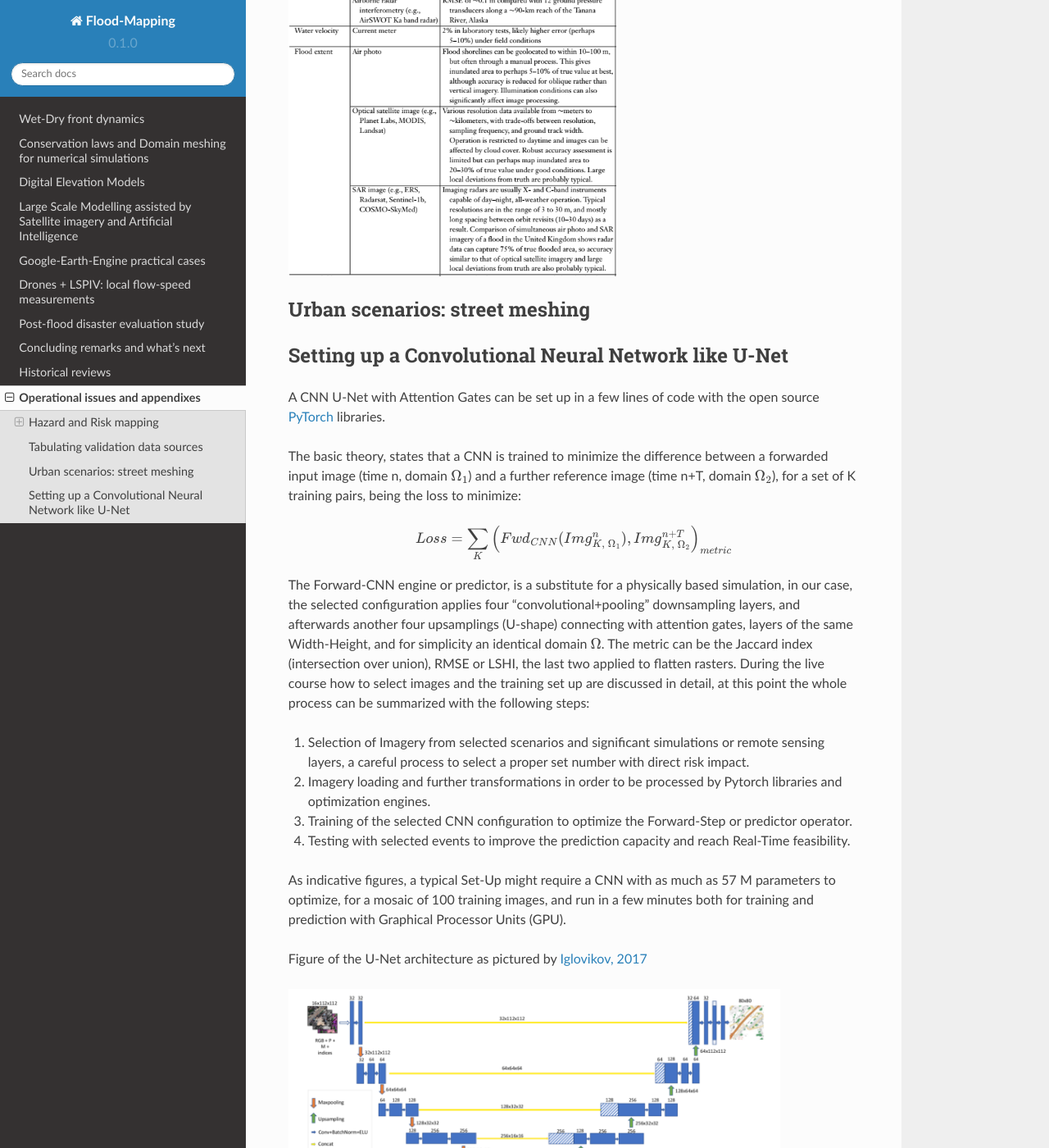
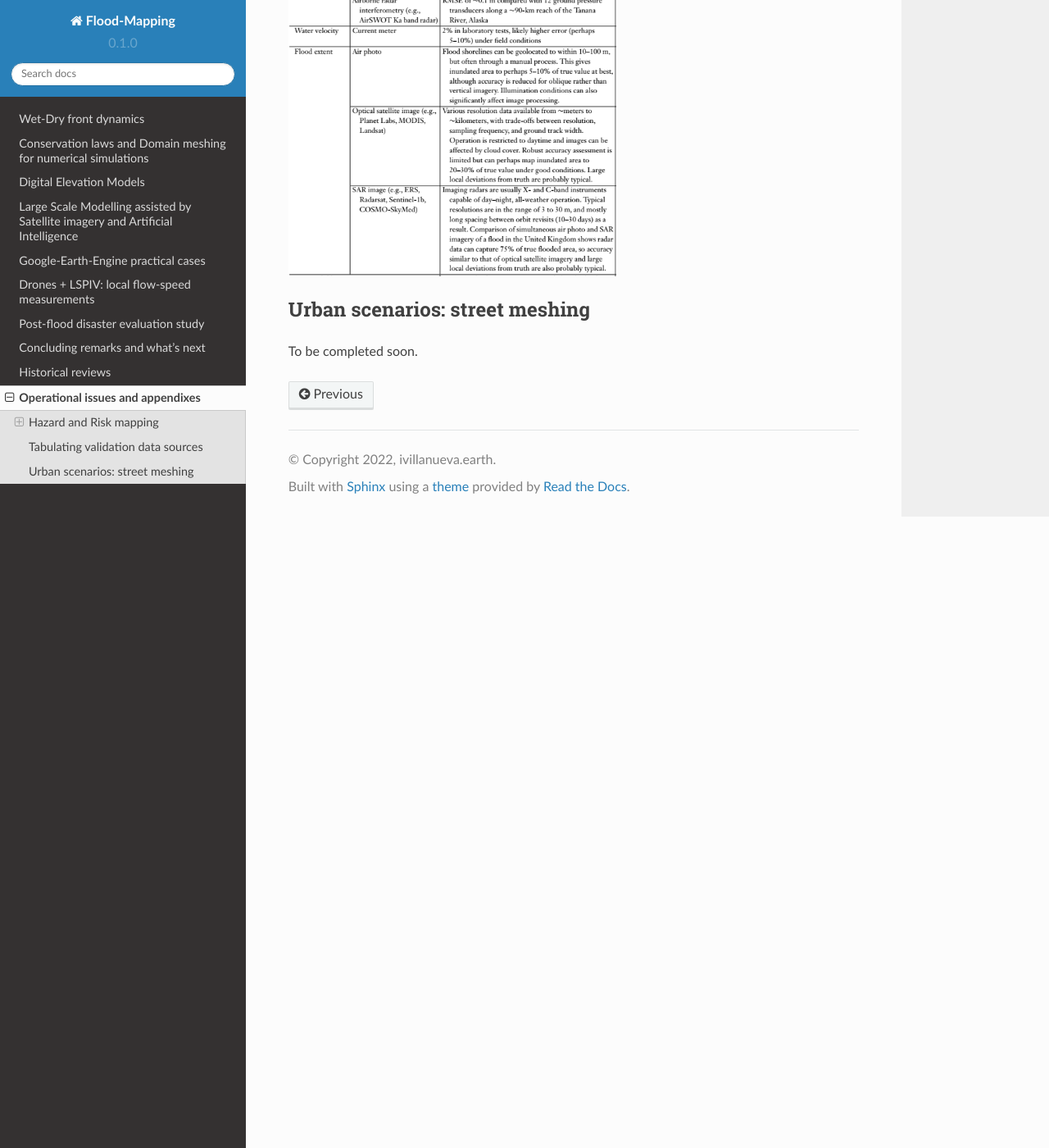
Before and after one commit to ivillamadrid/FloodMapping, a Sphinx documentation site: the page built from docs/source/operational_appx.rst, in a window 1280 px wide and 1400 px high, scrolled down 1454 px. Shown: the whole window at 82% size. Built offline with Sphinx 7.4.7 and the Read the Docs theme 2.0.0, drawn with Linux system fonts in a browser that asks for light colours.

Commit message:
Update operational_appx.rst

```diff
--- a/docs/source/operational_appx.rst
+++ b/docs/source/operational_appx.rst
@@ -57,41 +57,4 @@ From `Bates, 2022`_, we can extract a table with the most common sources and ran
 Urban scenarios: street meshing
 -------------------------------
 
-
-Setting up a Convolutional Neural Network like U-Net
-----------------------------------------------------
-
-A CNN U-Net with Attention Gates can be set up in a few lines of code with the open source `PyTorch`_ libraries.
-
-.. _Pytorch: https://pytorch.org/
-
-The basic theory, states that a CNN is trained to minimize the difference between a forwarded input image (time n, domain :math:`\Omega_1`)
-and a further reference  image (time n+T, domain :math:`\Omega_2`), for a set of K training pairs, being the loss to minimize:
-
-.. math::
-
-  Loss=\sum_{K} \left(Fwd_{CNN}(Img_{K,\:\Omega_1}^{n}), Img_{K, \:\Omega_2}^{n+T}\right)_{metric}
-
-
-The Forward-CNN engine or predictor, is a substitute for a physically based simulation, in our case, the selected configuration applies four "convolutional+pooling" downsampling layers, and afterwards another four upsamplings (U-shape)
-connecting with attention gates, layers of the same Width-Height, and for simplicity an identical domain :math:`\Omega`. The metric can be the
-Jaccard index (intersection over union), RMSE or LSHI, the last two applied to flatten rasters. During the live course how to select images and
-the training set up are discussed in detail, at this point the whole process can be summarized with the following steps:
-
-#. Selection of Imagery from selected scenarios and significant simulations or remote sensing layers, a careful process  to select a proper set number with direct risk impact.
-
-#. Imagery loading and further transformations in order to be processed by Pytorch libraries and optimization engines.
-
-#. Training of the selected CNN configuration to optimize the Forward-Step or predictor operator.
-
-#. Testing with selected events to improve the prediction capacity and reach Real-Time feasibility.
-
-As indicative figures, a typical Set-Up might require a CNN with as much as 57 M parameters to optimize, for a mosaic of 100 training images, and run in a few minutes both for training and prediction with Graphical Processor Units (GPU).
-
-Figure of the U-Net architecture as pictured by `Iglovikov, 2017`_
-
-.. _Iglovikov, 2017: https://arxiv.org/abs/1706.06169
-
-.. image:: UNet_archi.png
-  :width: 600
-  :alt: UNet
+To be completed soon.
```
